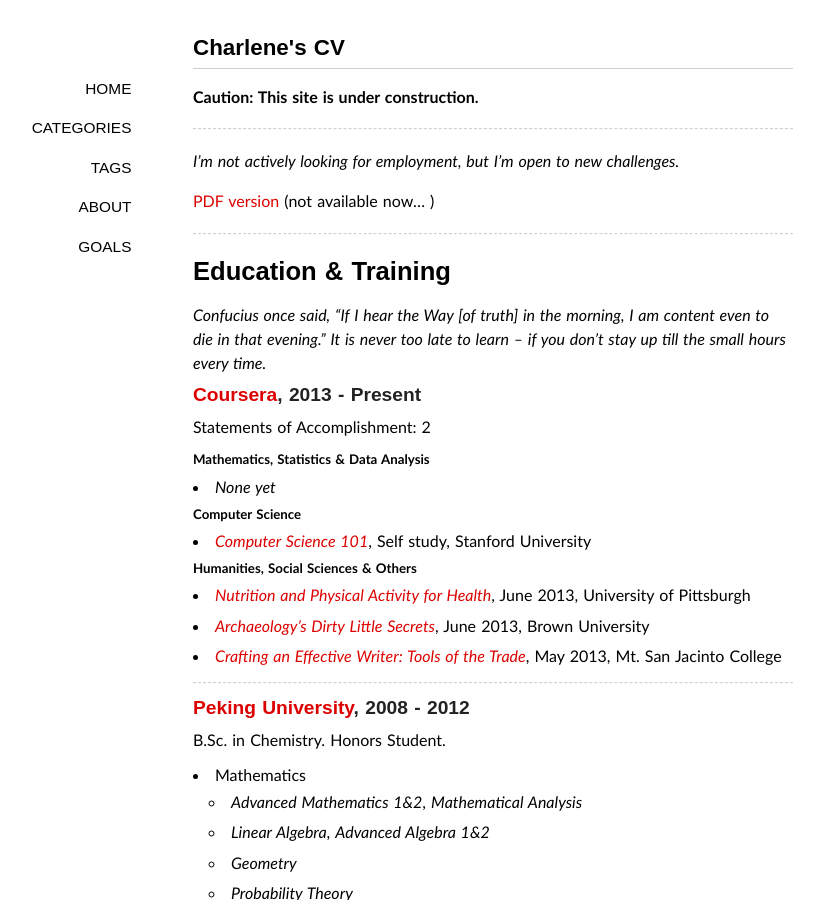
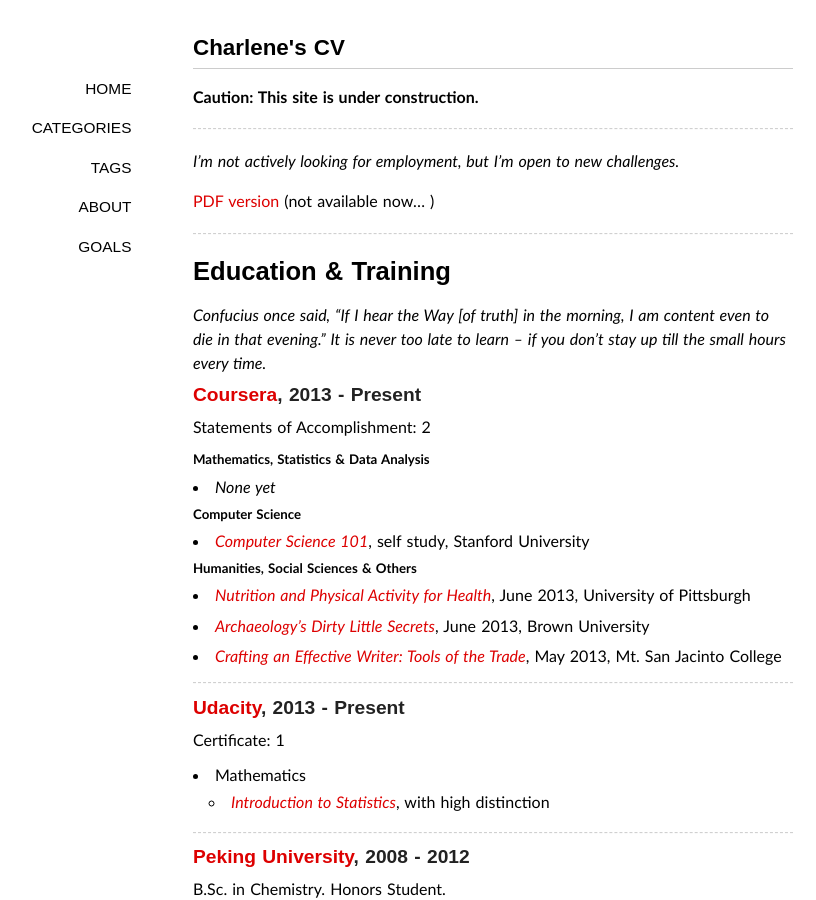
Before and after one commit to sighsmile/sighsmile.github.io, a Jekyll site: the page built from about/CV.md, in a window 1280 px wide and 900 px high. Shown: the whole window, without its empty margins (147-963 px from the left). Built offline with Jekyll 4.4.1, drawn with Linux system fonts in a browser that asks for light colours; some web fonts are replaced; Markdown is read by kramdown in place of the engine named in the settings; comment, search, counter and statistics services are not loaded.

Commit message:
Update CV.md
add Udacity stat101

```diff
--- a/about/CV.md
+++ b/about/CV.md
@@ -25,12 +25,19 @@
 - *None yet*
 
 #####Computer Science
-- [*Computer Science 101*](https://www.coursera.org/course/cs101), Self study, Stanford University
+- [*Computer Science 101*](https://www.coursera.org/course/cs101), self study, Stanford University
 
 #####Humanities, Social Sciences & Others
 - [*Nutrition and Physical Activity for Health*](https://www.coursera.org/course/nutrition), June 2013, University of Pittsburgh
 - [*Archaeology's Dirty Little Secrets*](https://www.coursera.org/course/secrets), June 2013, Brown University
 - [*Crafting an Effective Writer: Tools of the Trade*](https://www.coursera.org/course/basicwriting), May 2013, Mt. San Jacinto College
+
+---
+###[Udacity](http://www.udacity.com), 2013 - Present
+Certificate: 1
+
+- Mathematics
+	- [*Introduction to Statistics*](https://www.udacity.com/course/st101), with high distinction
 
 ---
 
```
